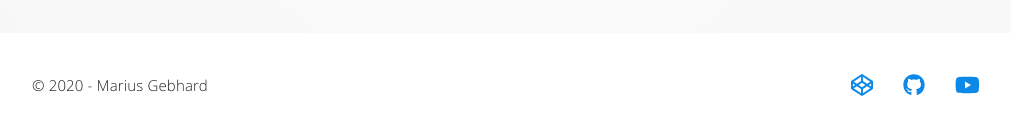
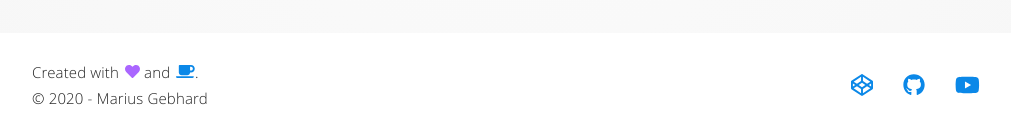
Before and after one commit to m-gebhard/website_2020, a Vue app: page / in a window 1280 px wide. Shown: the part 2584-2717 px from the top of the page, without its empty margins (131-1142 px from the left). Built offline with nearby package versions, Linux system fonts and the light colour scheme.

Commit message:
Added info to footer.

```diff
--- a/src/assets/scss/components/_custom-footer.scss
+++ b/src/assets/scss/components/_custom-footer.scss
@@ -64,3 +64,26 @@
         }
     }
 }
+
+.custom-footer__copyright {
+    display: flex;
+    flex-flow: column wrap;
+    text-align: center;
+
+    @include bp(m) {
+        text-align: left;
+    }
+}
+
+.custom-footer__copyright-heart {
+    @include spacing(margin, xs, bottom);
+
+    svg {
+        margin-left: 2px;
+        color: $color-accent;
+
+        &:last-of-type {
+            color: $color-primary;
+        }
+    }
+}
--- a/src/components/CustomFooter.vue
+++ b/src/components/CustomFooter.vue
@@ -1,9 +1,15 @@
 <template>
     <footer class="custom-footer">
         <div class="custom-footer__content">
-            <span class="custom-footer__copyright">
-                &copy 2020 - Marius Gebhard
-            </span>
+            <div class="custom-footer__copyright">
+                <span class="custom-footer__copyright-heart">
+                    Created with
+                    <font-awesome-icon icon="heart"></font-awesome-icon>
+                    and
+                    <font-awesome-icon icon="coffee"></font-awesome-icon>.
+                </span>
+                <span>&copy 2020 - Marius Gebhard</span>
+            </div>
             <ul class="custom-footer__anchor-list">
                 <li class="custom-footer__anchor-list-item">
                     <a href="#">
```
